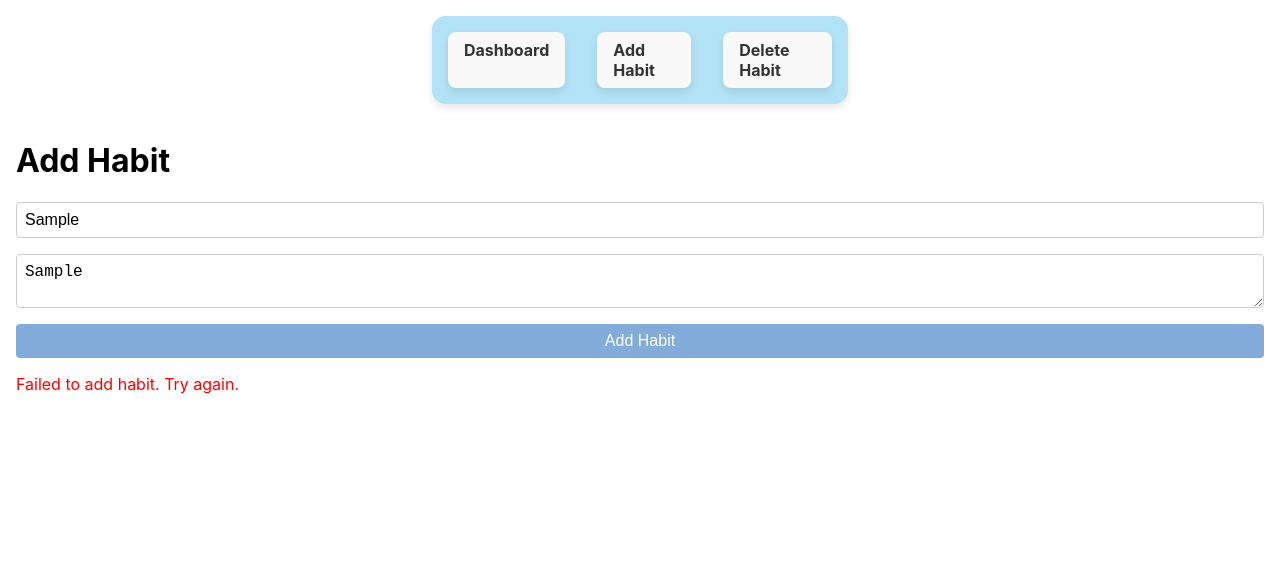
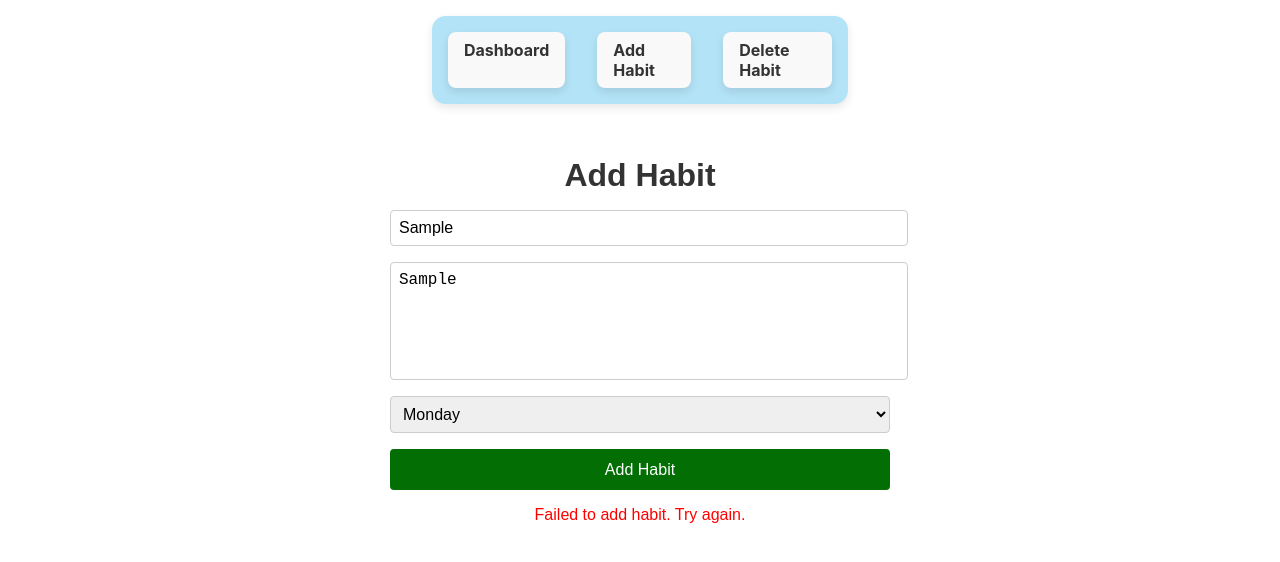
Before and after one commit to QuZu/RitualRhythm, a React (Create React App) app in the folder client/: page /add in a window 1280 px wide. Both pictures are taken after typing "Sample", "Sample" into the empty fields and a click on the button "Add Habit". Shown: the top 562 px of the page. Built offline with nearby package versions, Linux system fonts and the light colour scheme; no server answers.

Commit message:
feat: enhance habit management with detailed display and improved styling

```diff
--- a/client/src/components/habitItem.jsx
+++ b/client/src/components/habitItem.jsx
@@ -1,13 +1,23 @@
 import React from 'react';
+import '../styles/HabitItem.css';
 
-const HabitItem = ({ habit, onComplete, onDelete }) => {
-    return (
-        <li>
-            <h3>{habit.name}</h3>
-            <p>{habit.description}</p>
-            <p>Completed: {habit.completedDates.length} times</p>
-        </li>
-    );
+const HabitItem = ({ habit, onComplete, isCompleted,completionTime }) => {
+  const formattedTime = completionTime
+    ? new Date(completionTime).toLocaleString('en-GB', { day: '2-digit', month: '2-digit', year: 'numeric', hour: '2-digit', minute: '2-digit',weekday: 'short' })
+    : '';
+  return (
+    <li className={`default-habit-item ${isCompleted ? 'completed' : 'uncompleted'}`}>
+      <h3>{habit.name}</h3>
+      <p>{habit.description}</p>
+      {!isCompleted && (
+        <button onClick={onComplete} className="complete-button">Complete</button>
+      )}
+      {isCompleted &&
+      (
+          <p className="completion-time">Completed on {formattedTime}</p>
+      )}
+    </li>
+  );
 };
 
 export default HabitItem;
--- a/client/src/pages/AddHabit.jsx
+++ b/client/src/pages/AddHabit.jsx
@@ -1,25 +1,25 @@
 import React, { useState } from 'react';
 import axios from 'axios';
-import "../styles/AddHabit.css";
+import '../styles/AddHabit.css';
 
 const AddHabit = () => {
   const [name, setName] = useState('');
   const [description, setDescription] = useState('');
+  const [day, setDay] = useState('Monday');
   const [successMessage, setSuccessMessage] = useState('');
 
   const handleSubmit = async (e) => {
     e.preventDefault();
 
-    // Construct the habit object
-    const newHabit = { name, description };
+    const newHabit = { name, description, day };
 
     try {
-      // Send POST request to our backend API
       const response = await axios.post('http://localhost:5000/api/habits', newHabit);
       if (response.status === 201) {
         setSuccessMessage('Habit added successfully!');
         setName('');
         setDescription('');
+        setDay('Monday');
       }
     } catch (error) {
       console.error('Error adding habit:', error);
@@ -28,28 +28,51 @@ const AddHabit = () => {
   };
 
   return (
-    <div style={{ padding: '1rem' }}>
-      <h1>Add Habit</h1>
-      <form onSubmit={handleSubmit} style={{ display: 'flex', flexDirection: 'column', gap: '1rem' }}>
+    <div className="add-habit-container">
+      <h1 className="add-habit-title">Add Habit</h1>
+      <form onSubmit={handleSubmit} className="add-habit-form">
         <input
           type="text"
           placeholder="Habit Name"
           value={name}
           onChange={(e) => setName(e.target.value)}
           required
-          style={{ padding: '0.5rem', fontSize: '1rem' }}
+          className="add-habit-input"
         />
         <textarea
           placeholder="Habit Description"
           value={description}
           onChange={(e) => setDescription(e.target.value)}
-          style={{ padding: '0.5rem', fontSize: '1rem' }}
+          className="add-habit-textarea"
         />
-        <button type="submit" style={{ padding: '0.5rem', fontSize: '1rem', cursor: 'pointer' }}>
+        <select
+          value={day}
+          onChange={(e) => setDay(e.target.value)}
+          className="add-habit-select"
+        >
+          <option value="Monday">Monday</option>
+          <option value="Tuesday">Tuesday</option>
+          <option value="Wednesday">Wednesday</option>
+          <option value="Thursday">Thursday</option>
+          <option value="Friday">Friday</option>
+          <option value="Saturday">Saturday</option>
+          <option value="Sunday">Sunday</option>
+        </select>
+        <button type="submit" className="add-habit-button">
           Add Habit
         </button>
       </form>
-      {successMessage && <p style={{ color: successMessage.includes('successfully') ? 'green' : 'red' }}>{successMessage}</p>}
+      {successMessage && (
+        <p
+          className={
+            successMessage.includes('successfully')
+              ? 'add-habit-success'
+              : 'add-habit-error'
+          }
+        >
+          {successMessage}
+        </p>
+      )}
     </div>
   );
 };
--- a/client/src/pages/Dashboard.jsx
+++ b/client/src/pages/Dashboard.jsx
@@ -1,42 +1,106 @@
-import React,{useEffect,useState} from "react";
-import axios from "axios";
-import "../styles/Dashboard.css";
-import HabitList from "../components/HabitList";
+import React, { useEffect, useState } from 'react';
+import axios from 'axios';
+import HabitItem from '../components/habitItem';
+import '../styles/Dashboard.css';
 
 const Dashboard = () => {
   const [habits, setHabits] = useState([]);
-    const [loading, setLoading] = useState(true);
-    const [errorMessage, setErrorMessage] = useState('');
 
   useEffect(() => {
     const fetchHabits = async () => {
       try {
         const response = await axios.get('http://localhost:5000/api/habits');
         setHabits(response.data);
-                setLoading(false);
       } catch (error) {
         console.error('Error fetching habits:', error);
-                setErrorMessage('Failed to fetch habits. Try again.');
-                setLoading(false);
       }
     };
+
     fetchHabits();
   }, []);
 
+  // Mark a habit as completed
+  const handleComplete = async (id) => {
+    try {
+      const response = await axios.patch(`http://localhost:5000/api/habits/${id}/complete`);
+      const updatedHabit = response.data;
+      console.log('updatedHabit:', updatedHabit);
+
+      const updatedHabits = habits.map((habit) =>
+        habit.id === updatedHabit.id ? updatedHabit : habit
+      );
+      setHabits(updatedHabits)
+    } catch (error) {
+      console.error('Error marking habit as completed:', error);
+    }
+  };
+
+  // Group habits by day
+  const days = ['Monday', 'Tuesday', 'Wednesday', 'Thursday', 'Friday', 'Saturday', 'Sunday'];
+  const habitsByDay = days.map((day) => ({
+    day,
+    openTasks: habits
+      .filter((habit) => habit.day === day && !habit.completedDate)
+      .sort((a, b) => b.sequence - a.sequence),
+    completedTasks: habits
+      .filter((habit) => habit.day === day && habit.completedDate)
+      .sort((a, b) => {
+        const dateA = new Date(a.completedDate);
+        const dateB = new Date(b.completedDate);
+        return dateA - dateB;
+      }),
+  }));
+
+  const maxRows = Math.max(...habitsByDay.map((dayGroup) => dayGroup.openTasks.length + dayGroup.completedTasks.length),
+    1
+  );
+  const rows = [];
+for (let rowIndex = 0; rowIndex < maxRows; rowIndex++) {
+  rows.push(
+    <tr key={rowIndex}>
+      {habitsByDay.map((dayGroup) => (
+        <td key={dayGroup.day}>
+          {rowIndex < dayGroup.openTasks.length ? (
+            <HabitItem
+              habit={dayGroup.openTasks[rowIndex]}
+              onComplete={() => handleComplete(dayGroup.openTasks[rowIndex].id)}
+              isCompleted={false}
+            />
+          ) : rowIndex - dayGroup.openTasks.length < dayGroup.completedTasks.length ? (
+            <HabitItem
+              habit={dayGroup.completedTasks[rowIndex - dayGroup.openTasks.length]}
+              isCompleted={true}
+              completionTime={dayGroup.completedTasks[rowIndex - dayGroup.openTasks.length].completedDate}
+            />
+          ) : ( null
+          )}
+        </td>
+      ))}
+    </tr>
+  );
+}
+
+
 
   return (
-        <div style={{ padding: "1rem" }}>
-        <h1>Dashboard</h1>
-        <p>Here you can see all your habits and their progress!</p>
-
-        {errorMessage && <p style={{ color: "red" }}>{errorMessage}</p>}
-
-        {habits.length === 0 ? (
-            <p>No habits to display. Add a habit to get started!</p>
-        ) : (
-            <HabitList habits={habits} />
-        )}
+    <div className="dashboard-container">
+      <h1 className="dashboard-title">Weekly Habit Tracker</h1>
+      <div className='scrollable-tbody'>
+      <table className="dashboard-table">
+        <th>
+          <tr>
+            {days.map((day) => (
+              <th key={day}>{day}</th>
+            ))}
+          </tr>
+        </th>
+        <tbody>
+          {rows}
+        </tbody>
+      </table>
+      </div>
     </div>
   );
 };
+
 export default Dashboard;
--- a/client/src/pages/DeleteHabit.jsx
+++ b/client/src/pages/DeleteHabit.jsx
@@ -52,7 +52,8 @@ const DeleteHabit = () => {
             <li key={habit.id} className="delete-habit-item">
               <div>
                 <h3>{habit.name}</h3>
-                <p>{habit.description}</p>
+                <h4><b>{"Habit Day: "}</b>{habit.day}</h4>
+                <p><b>{"Description: "}</b>{habit.description}</p>
               </div>
               <button
                 onClick={() => handleDeleteHabit(habit.id)}
--- a/client/src/styles/AddHabit.css
+++ b/client/src/styles/AddHabit.css
@@ -1,32 +1,61 @@
-form {
+/* Container styling */
+.add-habit-container {
+  padding: 2rem;
+  font-family: Arial, sans-serif;
+}
+
+.add-habit-title {
+  font-size: 2rem;
+  text-align: center;
+  margin-bottom: 1rem;
+  color: #333;
+}
+
+.add-habit-form {
   display: flex;
   flex-direction: column;
   gap: 1rem;
+  max-width: 500px;
+  margin: 0 auto;
 }
 
-  input,
-  textarea {
+.add-habit-input,
+.add-habit-textarea,
+.add-habit-select {
   padding: 0.5rem;
   font-size: 1rem;
   border: 1px solid #ccc;
   border-radius: 4px;
+  width: 100%;
 }
 
-  button {
-    padding: 0.5rem;
-    font-size: 1rem;
-    background-color: #81abd8;
+.add-habit-textarea {
+  height: 100px;
+  resize: none;
+}
+
+.add-habit-button {
+  background-color: #026e04;
   color: white;
   border: none;
+  padding: 0.7rem 1rem;
+  font-size: 1rem;
   border-radius: 4px;
   cursor: pointer;
+  transition: background-color 0.3s ease;
 }
 
-  button:hover {
-    background-color: #0056b3;
+.add-habit-button:hover {
+  background-color: #00b336;
 }
 
-  p {
-    margin-top: 1rem;
-    font-size: 1rem;
+/* Success and error messages */
+.add-habit-success {
+  color: green;
+  text-align: center;
 }
+
+.add-habit-error {
+  color: red;
+  text-align: center;
+}
--- a/client/src/styles/DeleteHabit.css
+++ b/client/src/styles/DeleteHabit.css
@@ -18,11 +18,11 @@
     margin: 0.5rem 0;
     border: 1px solid #ccc;
     border-radius: 8px;
-    box-shadow: 0 4px 8px rgba(0, 0, 0, 0.1); /* Increased shadow for box-like effect */
+    box-shadow: 0 4px 8px rgba(0, 0, 0, 0.1);
     display: flex;
     justify-content: space-between;
     align-items: center;
-    background-color: #fff; /* Makes it look more like a card */
+    background-color: #fff;
   }
 
   .delete-habit-item h3 {
@@ -39,8 +39,9 @@
     background-color: red;
     color: white;
     padding: 0.5rem 1rem;
+    margin: 1rem;
     border: none;
-    border-radius: 4px;
+    border-radius: 5px;
     cursor: pointer;
     transition: background-color 0.2s ease;
   }
--- /dev/null
+++ b/client/src/styles/HabitItem.css
@@ -0,0 +1,65 @@
+.default-habit-item {
+    list-style-type: none;
+    padding: 1rem;
+    margin: 0.5rem 0;
+    border: 1px solid #ccc;
+    border-radius: 8px;
+    box-shadow: 0 4px 8px rgba(0, 0, 0, 0.1);
+    background-color: #fff;
+  }
+  .default-habit-item.completed {
+    background-color: #d4edda;
+    color: #155724;
+    border-color: #c3e6cb;
+  }
+
+  .default-habit-item.uncompleted {
+    background-color: #f8d7da;
+    color: #721c24;
+    border-color: #f5c6cb;
+  }
+  .habit-item-header {
+    text-align: center;
+    margin-bottom: 0.5rem;
+  }
+
+  .habit-item-header h3 {
+    margin: 0;
+    font-size: 1.5rem;
+    font-weight: bold;
+  }
+
+  .habit-item-content {
+    display: flex;
+    justify-content: space-between;
+    align-items: center;
+  }
+
+  .habit-description {
+    flex: 1;
+    text-align: left;
+    font-size: 1rem;
+    margin-right: 1rem;
+  }
+
+  .habit-item-button {
+    flex: 1;
+    text-align: center;
+    font-size: 1rem;
+  }
+
+  .complete-button {
+    flex: 0;
+    padding: 0.5rem 1rem;
+    font-size: 1rem;
+    background-color: #007bff;
+    color: white;
+    border: none;
+    border-radius: 4px;
+    cursor: pointer;
+    transition: background-color 0.3s ease;
+  }
+
+  .complete-button:hover {
+    background-color: #0056b3;
+  }
```
Also changed, not shown: client/src/styles/Dashboard.css (+81 -0 lines). Lines whose indentation alone changed are shown as unchanged.
